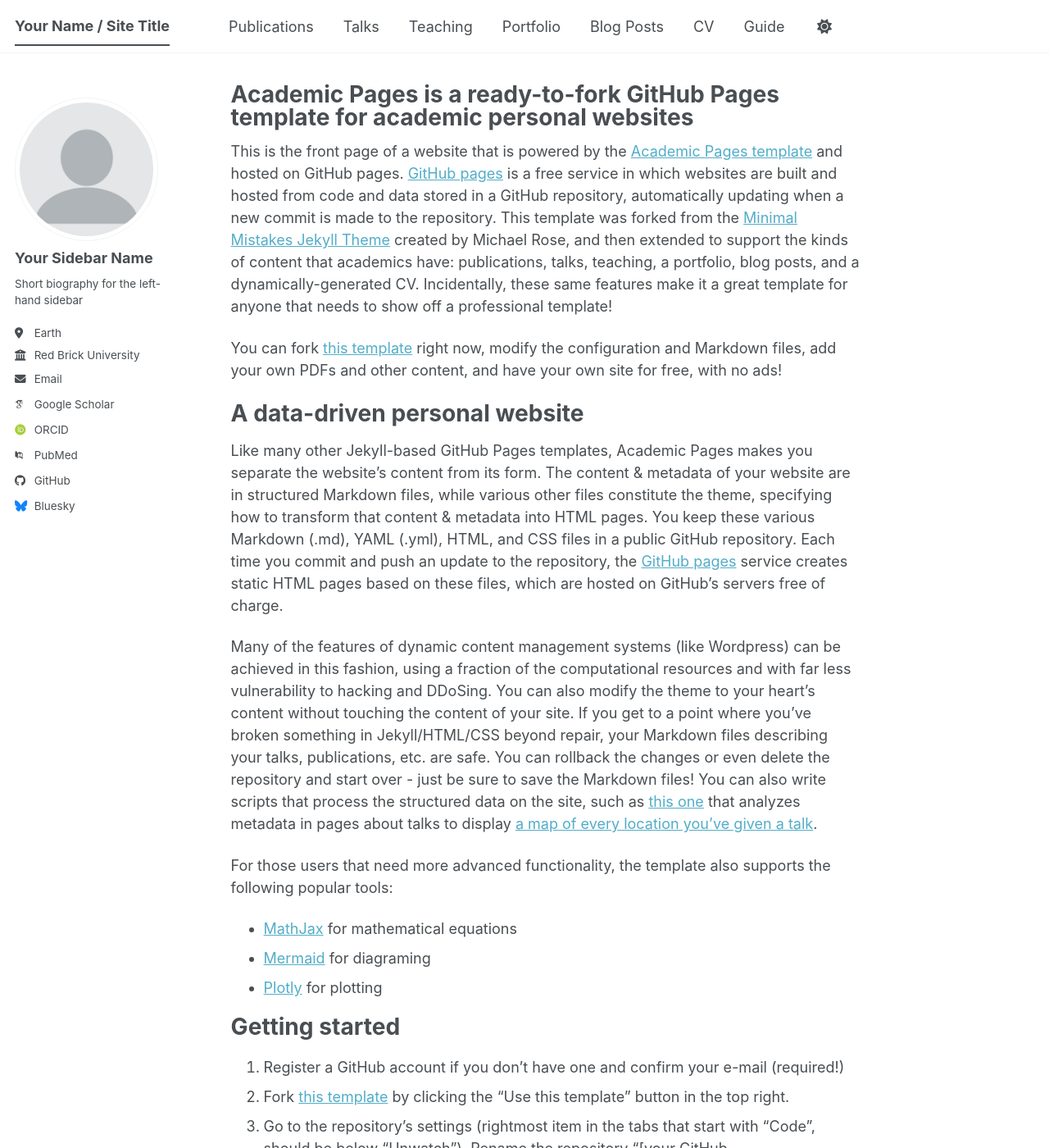
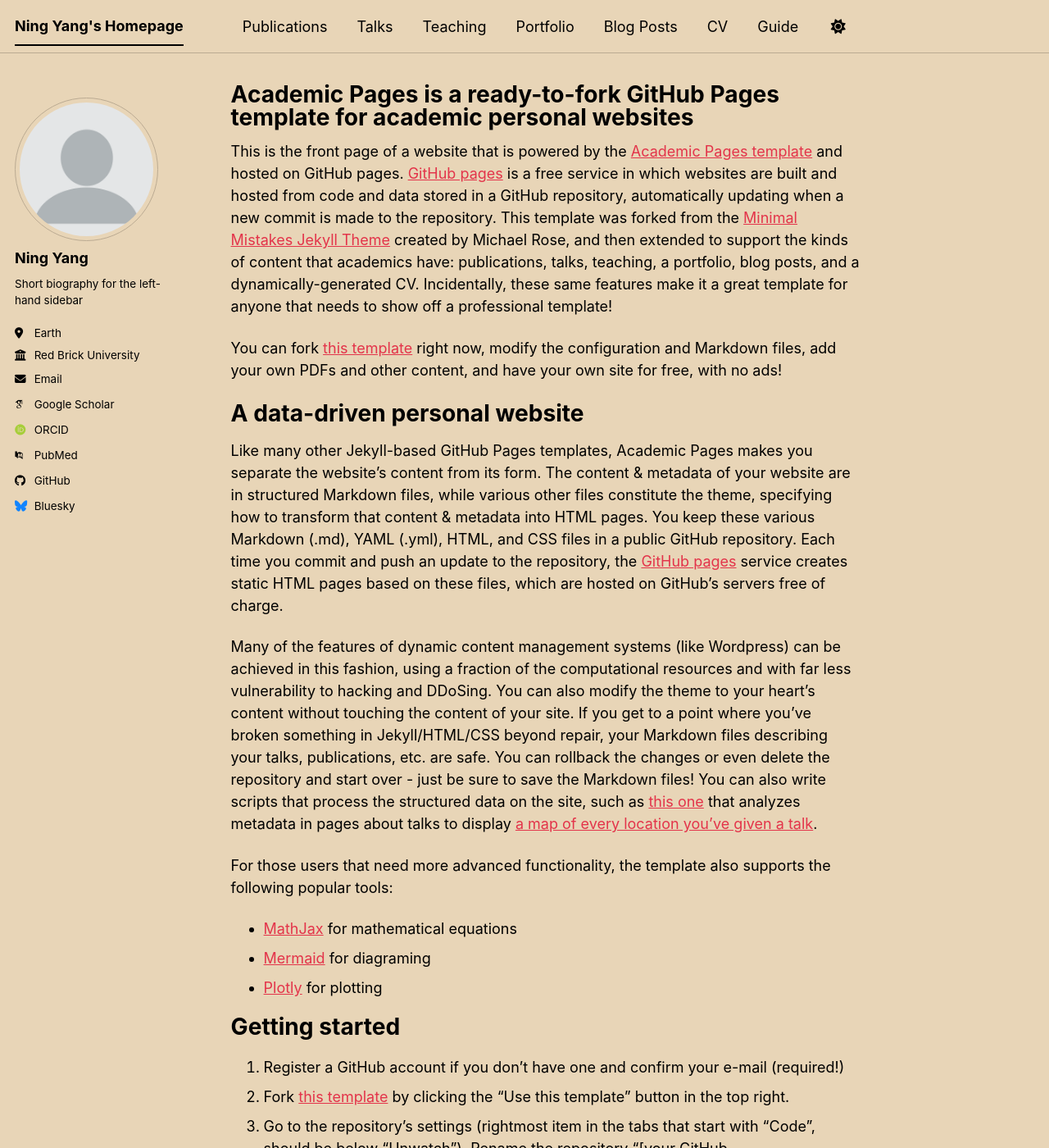
Before and after one commit to jlsbz/jlsbz.github.io, a Jekyll site: the page built from _pages/about.md, in a window 1280 px wide and 1400 px high. Shown: the whole window at 82% size. Built offline with Jekyll 4.4.1, drawn with Linux system fonts in a browser that asks for light colours; some web fonts are replaced; a script bundle is joined from its source files by our own code; library files that are not in the unit come from our copies; some of the changed text lies outside the part shown.

Commit message:
update 1

```diff
--- a/_config.yml
+++ b/_config.yml
@@ -8,12 +8,12 @@
 
 # Basic Site Settings
 locale                   : "en-US"
-site_theme               : "default" # The available themes options are "default", "air", "sunrise", "mint", "dirt" and "contrast"
-title                    : "Your Name / Site Title"
+site_theme               : "sunrise" # The available themes options are "default", "air", "sunrise", "mint", "dirt" and "contrast"
+title                    : "Ning Yang's Homepage"
 title_separator          : "-"
-name                     : &name "Your Name"
-description              : &description "Your Name's academic portfolio"   # Update this with a general description of your site, this is the default if not overridden by a page
-url                      : https://academicpages.github.io # The base hostname & protocol for your site e.g. "https://[your GitHub username].github.io",
+name                     : &name "Ning Yang"
+description              : &description "Ning Yang's academic portfolio"   # Update this with a general description of your site, this is the default if not overridden by a page
+url                      : https://https://jlsbz.github.io/ # The base hostname & protocol for your site e.g. "https://[your GitHub username].github.io",
                                                            # or if you already have some other page hosted on Github then use "https://[your GitHub username].github.io/[Your Repo Name]"
 baseurl                  : "" # the subpath of your site, e.g. "/blog"
 repository               : "academicpages/academicpages.github.io"
@@ -24,7 +24,7 @@
 author:
   # Biographic information
   avatar           : "profile.png"
-  name             : "Your Sidebar Name"
+  name             : "Ning Yang"
   pronouns         : # example: "she/her"
   bio              : "Short biography for the left-hand sidebar"
   location         : "Earth"
```
